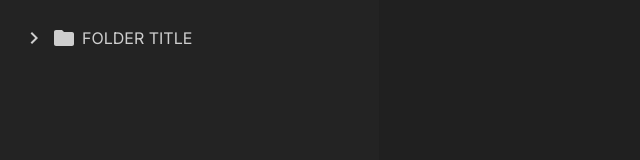
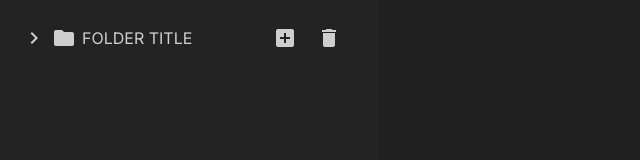
Before and after one commit to BobbyLilD/cj_test, a React (Create React App) app: page / in a window 1280 px wide. Shown: the top 160 px of the page, without its empty margins (0-640 px from the left). Built offline with nearby package versions, Linux system fonts and the light colour scheme.

Commit message:
folder nesting done

```diff
--- a/src/App.tsx
+++ b/src/App.tsx
@@ -1,23 +1,66 @@
-import React from "react";
+import React, { useState } from "react";
 import { CssBaseline, List } from "@mui/material";
 import { CatalogDrawer, PageContainer } from "./App.style";
 import FolderItem from "./components/Catalog/FolderItem";
 import { FolderData } from "./types";
 
-const folderDataMock: FolderData = {
-  title: "FOLDER TITLE",
-  childFolderList: [],
-  fileList: [],
-};
+const folderListDataMock: FolderData[] = [
+  {
+    id: 1,
+    title: "FOLDER TITLE",
+    childFolderIdList: [2],
+    fileIdList: [],
+  },
+  {
+    id: 2,
+    title: "FOLDER TITLE 2",
+    childFolderIdList: [3],
+    parentFolderId: 1,
+    fileIdList: [],
+  },
+  {
+    id: 3,
+    title: "FOLDER TITLE 3",
+    childFolderIdList: [4],
+    parentFolderId: 2,
+    fileIdList: [],
+  },
+  {
+    id: 4,
+    title: "FOLDER TITLE 4",
+    childFolderIdList: [],
+    parentFolderId: 3,
+    fileIdList: [],
+  },
+];
 
 function App() {
+  const [activeFolderId, setActiveFolderID] = useState(0);
+  const [folderList, setFolderList] = useState(folderListDataMock);
+  const getFolderById = (id: number) => {
+    if (id > 0 && id <= folderList.length) return folderList[id - 1];
+    return null;
+  };
+
   return (
     <React.Fragment>
       <CssBaseline />
       <PageContainer>
         <CatalogDrawer open variant="permanent" anchor="left">
-          <List sx={{width: '100%'}}>
-            <FolderItem data={folderDataMock} />
+          <List sx={{ width: "100%" }}>
+            {folderList
+              .filter((v) => !v.parentFolderId)
+              .map((v) => (
+                <FolderItem
+                  key={v.id}
+                  id={v.id}
+                  getFolderById={getFolderById}
+                  activeFolderId={activeFolderId}
+                  onClick={(id: number) => setActiveFolderID(id)}
+                  onDeleteClick={() => {}}
+                  onAddSequenceClick={() => {}}
+                />
+              ))}
           </List>
         </CatalogDrawer>
       </PageContainer>
--- a/src/components/Catalog/FolderItem/index.tsx
+++ b/src/components/Catalog/FolderItem/index.tsx
@@ -1,3 +1,4 @@
+import { Collapse, IconButton, List } from "@mui/material";
 import { FolderData } from "../../../types";
 import {
   ExpandIcon,
@@ -5,25 +6,106 @@ import {
   FolderTitleTypography,
   FolderIcon,
   ItemActiveSX,
+  RightButtonContainer,
+  AddMenu,
+  AddMenuItem,
 } from "./style";
-import { useState } from "react";
+import { useEffect, useRef, useState } from "react";
+import AddBoxIcon from "@mui/icons-material/AddBox";
+import DeleteIcon from "@mui/icons-material/Delete";
+import MovieCreationOutlinedIcon from "@mui/icons-material/MovieCreationOutlined";
+import { COLOR_TEXT_LIGHTGRAY } from "../../../utils/colors";
+import { pxToRem } from "../../../utils/helpers";
 
 interface FolderItemProps {
-  data: FolderData;
+  id: number;
+  getFolderById: (id: number) => FolderData | null;
+  activeFolderId: number;
+  onClick: (id: number) => void;
+  onAddSequenceClick: () => void;
+  onDeleteClick: () => void;
 }
 
-const FolderItem = ({ data }: FolderItemProps) => {
+const FolderItem = ({
+  id,
+  getFolderById,
+  activeFolderId,
+  onClick,
+  onAddSequenceClick,
+  onDeleteClick,
+}: FolderItemProps) => {
+  const [data, setData] = useState<FolderData | null>(getFolderById(id));
+
   const [openSubList, setOpenSubList] = useState(false);
+  const [addMenuOpen, setAddMenuOpen] = useState(false);
+  const anchorRef = useRef<HTMLDivElement>(null);
+
+  const onAddClick = (e: React.MouseEvent<HTMLButtonElement>) => {
+    if (openSubList) {
+      e.stopPropagation();
+    }
+    setAddMenuOpen(!addMenuOpen);
+  };
+  const handleAddMenuClose = (e: any) => {
+    setAddMenuOpen(false);
+  };
 
   return (
-    <FolderItemButton
-      onClick={() => setOpenSubList(!openSubList)}
-      sx={openSubList ? ItemActiveSX : null}
-    >
-      <ExpandIcon sx={{ transform: !openSubList ? "rotate(-90deg)" : null }} />
-      <FolderIcon />
-      <FolderTitleTypography primary={data.title} />
-    </FolderItemButton>
+    <>
+      <FolderItemButton
+        onClick={() => {
+          setOpenSubList(!openSubList);
+          onClick(id);
+        }}
+        sx={activeFolderId === id ? ItemActiveSX : {}}
+        ref={anchorRef}
+      >
+        <ExpandIcon
+          sx={{ transform: !openSubList ? "rotate(-90deg)" : null }}
+        />
+        <FolderIcon />
+        <FolderTitleTypography primary={data?.title} />
+        <RightButtonContainer>
+          <IconButton disableRipple sx={{ padding: 0 }} onClick={onAddClick}>
+            <AddBoxIcon sx={{ color: COLOR_TEXT_LIGHTGRAY }} />
+          </IconButton>
+          <IconButton disableRipple sx={{ padding: 0 }}>
+            <DeleteIcon sx={{ color: COLOR_TEXT_LIGHTGRAY }} />
+          </IconButton>
+        </RightButtonContainer>
+      </FolderItemButton>
+      <Collapse in={openSubList} timeout="auto" unmountOnExit>
+        <List component="div" disablePadding sx={{ paddingLeft: pxToRem(19) }}>
+          {data &&
+            data.childFolderIdList.map((v) => (
+              <FolderItem
+                key={v}
+                id={v}
+                getFolderById={getFolderById}
+                onAddSequenceClick={onAddSequenceClick}
+                onDeleteClick={onDeleteClick}
+                onClick={onClick}
+                activeFolderId={activeFolderId}
+              />
+            ))}
+        </List>
+      </Collapse>
+      <AddMenu
+        open={addMenuOpen}
+        anchorEl={anchorRef.current}
+        onClose={handleAddMenuClose}
+        anchorOrigin={{ vertical: "bottom", horizontal: "right" }}
+      >
+        <AddMenuItem>
+          <FolderIcon />
+          Add Folder
+        </AddMenuItem>
+        <AddMenuItem>
+          <MovieCreationOutlinedIcon />
+          Add Sequence
+        </AddMenuItem>
+      </AddMenu>
+    </>
   );
 };
 
--- a/src/components/Catalog/FolderItem/style.ts
+++ b/src/components/Catalog/FolderItem/style.ts
@@ -1,8 +1,15 @@
 import styled from "@emotion/styled";
-import { ListItemButton, ListItemText } from "@mui/material";
+import {
+  Box,
+  ListItemButton,
+  ListItemText,
+  Menu,
+  MenuItem,
+} from "@mui/material";
 import { pxToRem } from "../../../utils/helpers";
 import {
   COLOR_GREY_FOCUS,
+  COLOR_MENU_BACKGROUND,
   COLOR_ORANGE,
   COLOR_TEXT_LIGHTGRAY,
 } from "../../../utils/colors";
@@ -13,9 +20,9 @@ export const FolderTitleTypography = styled(ListItemText)({
   margin: 0,
   "& .MuiTypography-root": {
     fontFamily: "Inter",
-    fontSize: "16px",
+    fontSize: pxToRem(16),
     fontWeight: 400,
-    lineHeight: "19px",
+    lineHeight: pxToRem(19),
     letterSpacing: "0em",
     textAlign: "left",
     color: COLOR_TEXT_LIGHTGRAY,
@@ -23,9 +30,10 @@ export const FolderTitleTypography = styled(ListItemText)({
 });
 
 export const FolderItemButton = styled(ListItemButton)({
+  width: 340,
   padding: `${pxToRem(8)} ${pxToRem(11)} ${pxToRem(8)} ${pxToRem(10)}`,
   gap: pxToRem(6),
-  borderRadius: '3px'
+  borderRadius: "3px",
 });
 
 export const ExpandIcon = styled(ExpandMoreIcon)({
@@ -49,6 +57,38 @@ export const ItemActiveSX = {
     left: 0,
   },
   ":hover": {
-    background: `${COLOR_GREY_FOCUS}A0`
+    background: `${COLOR_GREY_FOCUS}A0`,
   },
 };
+
+export const RightButtonContainer = styled(Box)({
+  display: "flex",
+  gap: pxToRem(20),
+});
+
+export const AddMenu = styled(Menu)({
+  transform: "translate(-10.125rem, 0.125rem)",
+  "& .MuiMenu-paper": {
+    background: COLOR_MENU_BACKGROUND,
+    boxShadow: "0px 4px 10px 0px rgba(0, 0, 0, 0.10)",
+  },
+  "& .MuiMenu-list": {
+    padding: `${pxToRem(10)} ${pxToRem(12)}`,
+    borderRadius: "3px",
+    display: "inline-flex",
+    flexDirection: "column",
+    gap: pxToRem(8),
+  },
+});
+
+export const AddMenuItem = styled(MenuItem)({
+  display: "flex",
+  gap: pxToRem(8),
+  color: COLOR_TEXT_LIGHTGRAY,
+  padding: 0,
+  fontFamily: "Inter",
+  fontSize: pxToRem(16),
+  fontStyle: "normal",
+  fontWeight: 400,
+  lineHeight: "normal",
+});
--- a/src/utils/colors.ts
+++ b/src/utils/colors.ts
@@ -1,5 +1,6 @@
 export const COLOR_APP_BACKGROUND = '#202020';
 export const COLOR_DRAWER_BACKGROUND = '#232323';
+export const COLOR_MENU_BACKGROUND = '#2C2C2C'
 
 export const COLOR_TEXT_LIGHTGRAY = '#CECECE';
 
```
Also changed, not shown: src/types/index.ts (+5 -3 lines).
